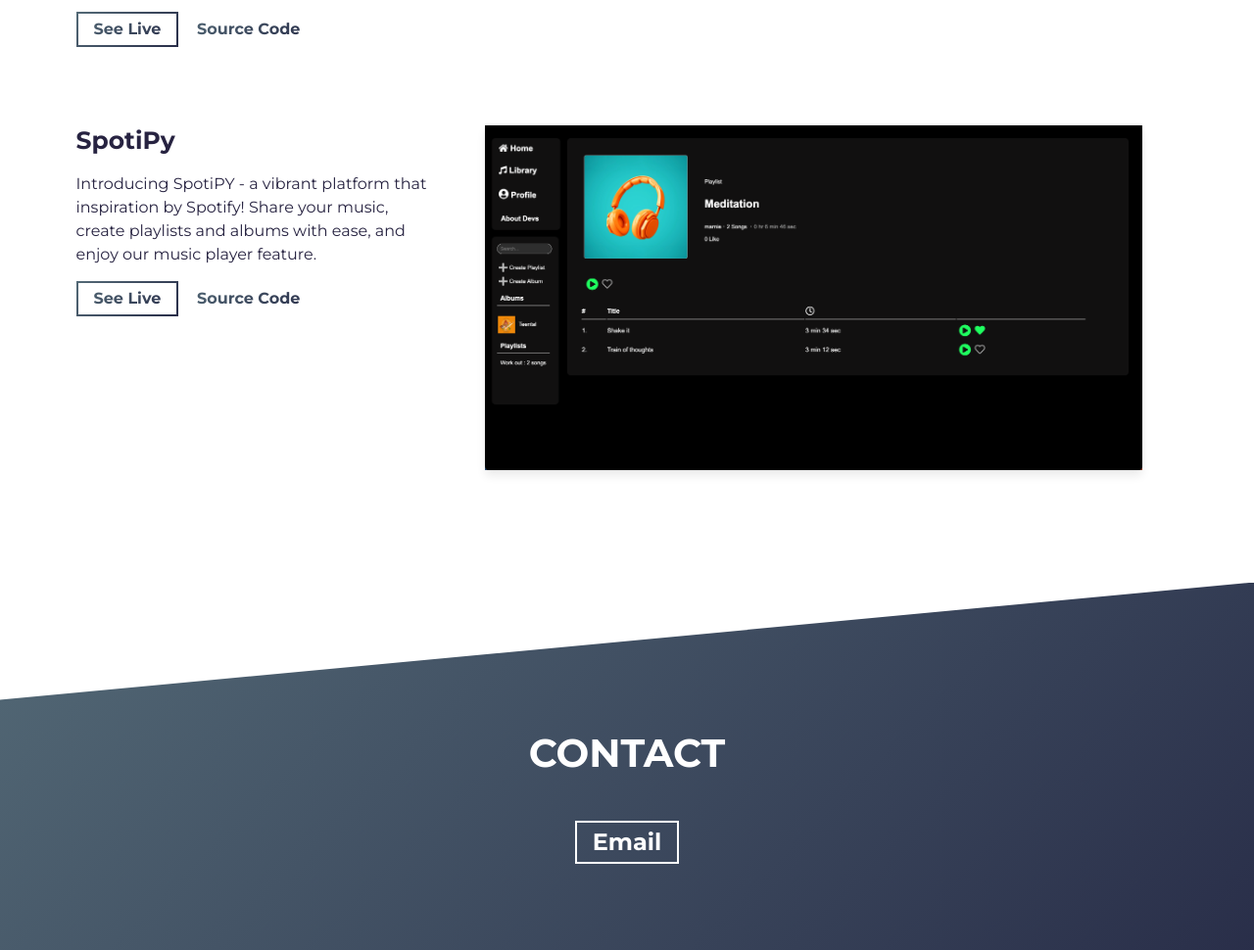
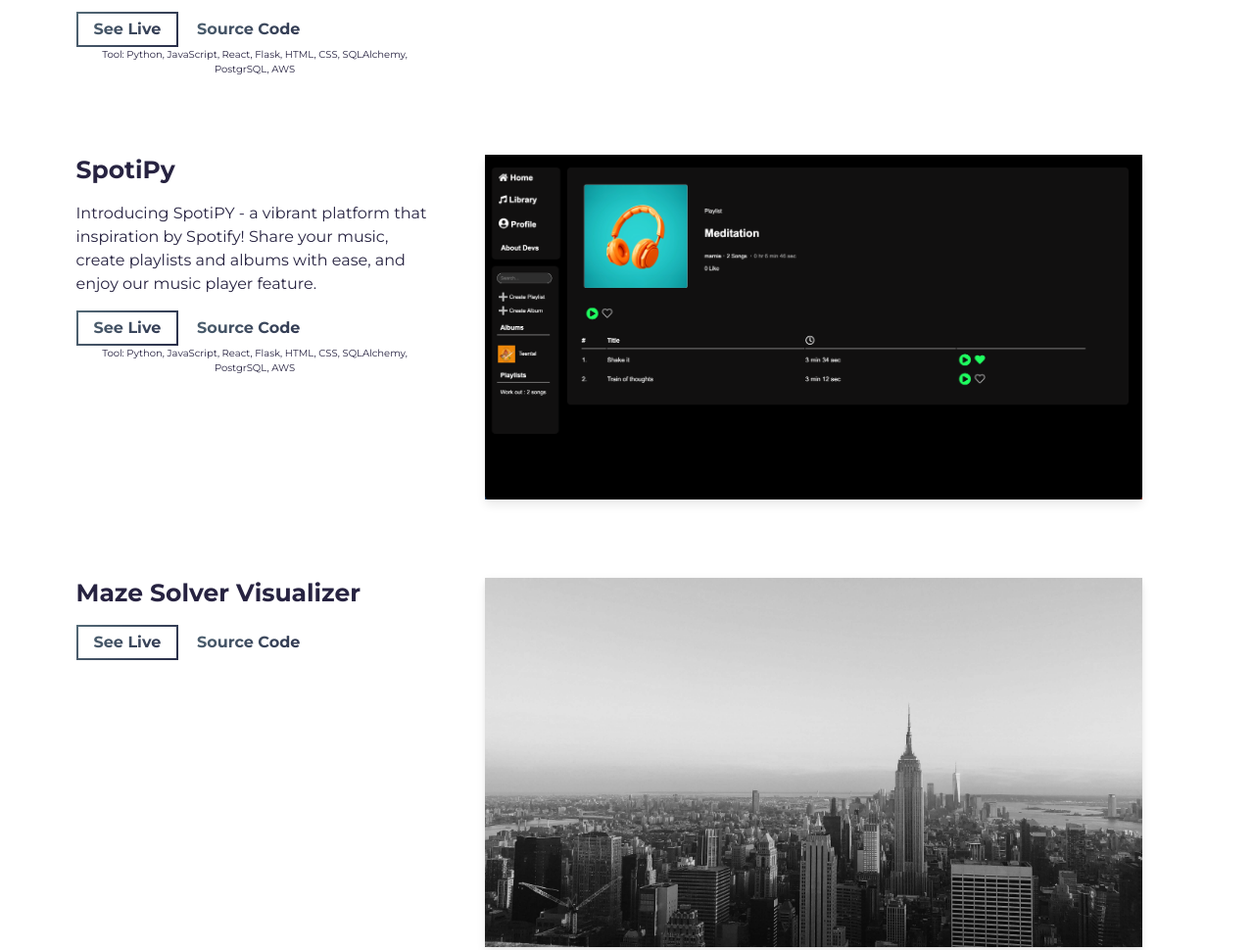
Before and after one commit to dcth628/dcth628.github.io, a website built with Parcel: page index.html in a window 1280 px wide. Shown: the part 2352-3322 px from the top of the page at 98% size. Built offline with nearby package versions, Linux system fonts and the light colour scheme.

Commit message:
added tool list

```diff
--- a/index.html
+++ b/index.html
@@ -155,6 +155,9 @@
                   Source Code
                 </a>
               </div>
+              <div>
+                Tool: Python, JavaScript, React, Flask, HTML, CSS, SQLAlchemy, PostgrSQL, AWS
+              </div>
             </div>
             <div class="col-lg-8 col-sm-12">
               <div class="project-wrapper__image load-hidden">
@@ -205,6 +208,9 @@
                   Source Code
                 </a>
               </div>
+              <div>
+                Tool: Python, JavaScript, React, Flask, HTML, CSS, SQLAlchemy, PostgrSQL, AWS
+              </div>
             </div>
             <div class="col-lg-8 col-sm-12">
               <div class="project-wrapper__image load-hidden">
@@ -229,14 +235,13 @@
           <!-- /END Project -->
 
           <!-- Notice: each .row is a project -->
-          <!-- <div class="row">
+          <div class="row">
             <div class="col-lg-4 col-sm-12">
               <div class="project-wrapper__text load-hidden">
-                <h3 class="project-wrapper__text-title">Project Title 2</h3>
+                <h3 class="project-wrapper__text-title">Maze Solver Visualizer</h3>
                 <div>
                   <p class="mb-4">
-                    If the project was collaborative, reflect it in this description, that will demonstrate communication and/or leadership skills.
-                    Additionally, if you made use of the mastery of a second language, it will reflect on you professionalism.
+
                   </p>
                 </div>
                 <a
@@ -280,7 +285,7 @@
           <!-- /END Project -->
         </div>
       </div>
-    </section> -->
+    </section>
     <!-- /END Projects Section -->
 
     <!-- **** Contact Section **** -->
```
